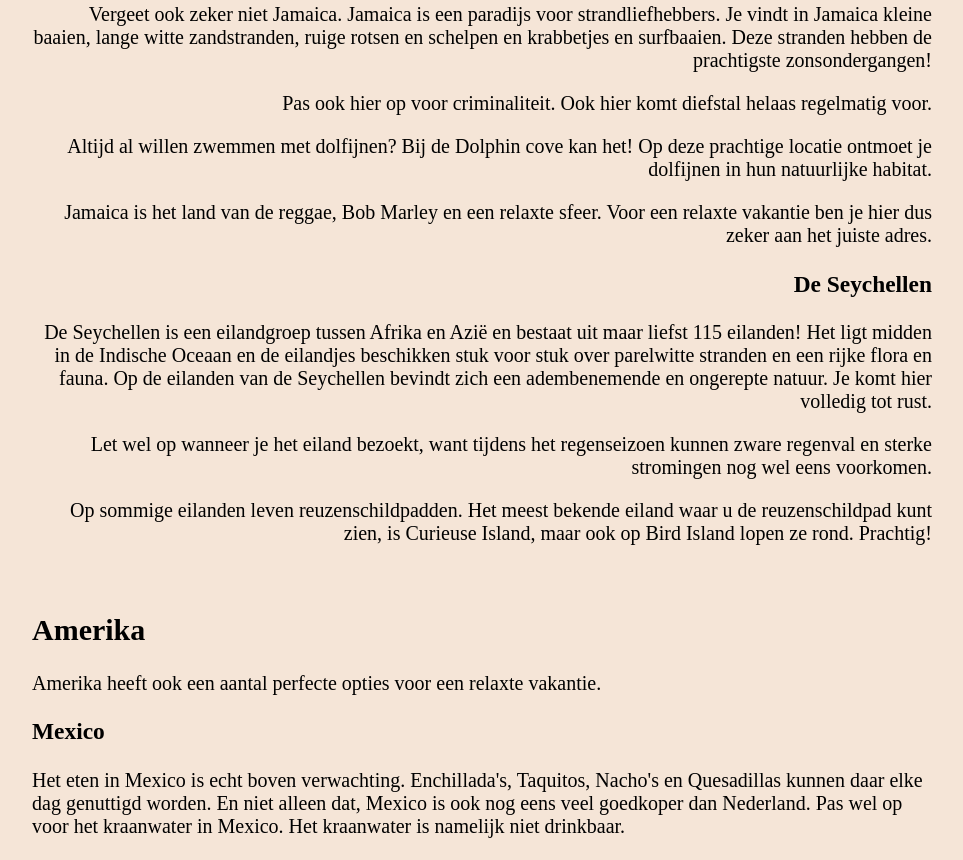
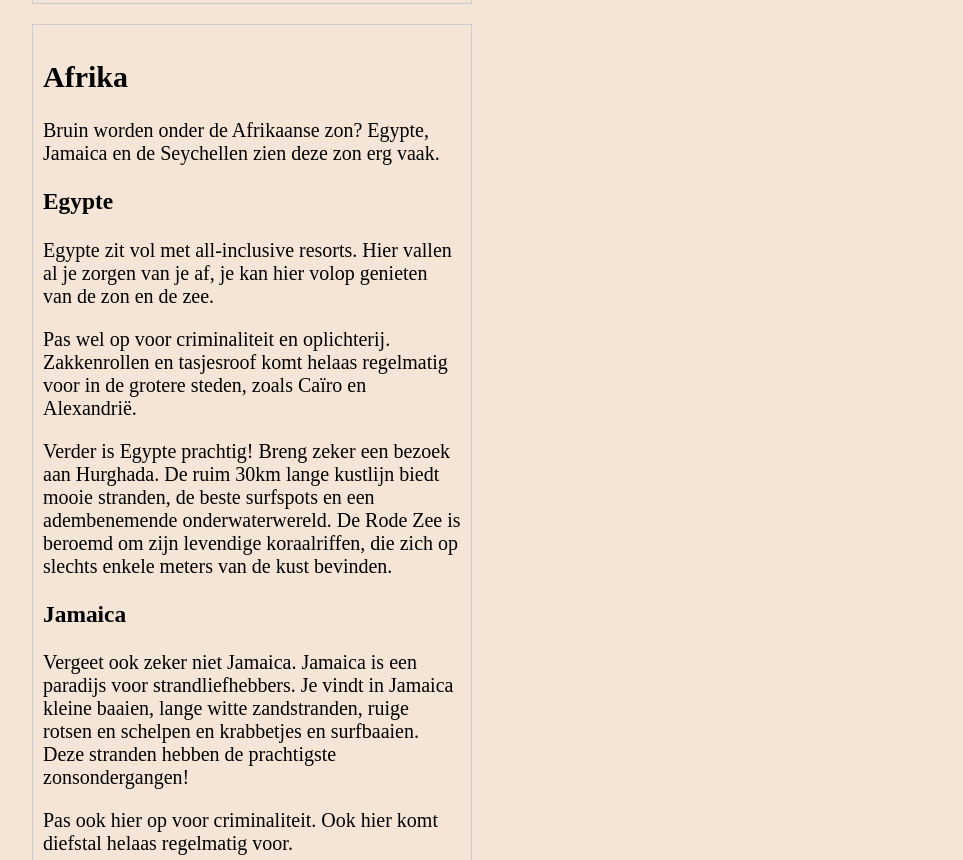
Before and after one commit to DayaJansen/ReisKompas, a plain HTML site: page Relaxvakanties.html in a window 1280 px wide. Shown: the part 1940-2800 px from the top of the page, without its empty margins (158-1121 px from the left). Drawn offline with Linux system fonts and the light colour scheme.

Commit message:
tekst links rechts beter probeersel

```diff
--- a/Relaxvakanties.html
+++ b/Relaxvakanties.html
@@ -25,7 +25,8 @@
         <h1>Relaxte vakanties</h1>
         <p>Even zin in lekker relaxen onder zon? Bekijk dan zeker deze landen voor jouw volgende vakantie.</p>
 
-        <div class="europa">
+        <div class="container_relaxvakanties">
+            <div>
                 <h2>Europa</h2>
                 <p>Op zoek naar een relaxte vakantie, maar niet te ver van huis? Bezoek Kreta of Cyprus!</p>
                 <h3>Kreta</h3>
@@ -39,7 +40,7 @@
                 <p>Op het eiland schijnt de zon jaarlijks zo'n 340 dagen. De perfecte bestemming voor een relaxte vakantie dus!</p>
             </div>
             <br>
-        <div class="afrika">
+            <div>
                 <h2>Afrika</h2>
                 <p>Bruin worden onder de Afrikaanse zon? Egypte, Jamaica en de Seychellen zien deze zon erg vaak.</p>
                 <h3>Egypte</h3>
@@ -57,7 +58,7 @@
                 <p>Op sommige eilanden leven reuzenschildpadden. Het meest bekende eiland waar u de reuzenschildpad kunt zien, is Curieuse Island, maar ook op Bird Island lopen ze rond. Prachtig!</p>
             </div>
             <br>
-        <div class="amerika">
+            <div>
                 <h2>Amerika</h2>
                 <p>Amerika heeft ook een aantal perfecte opties voor een relaxte vakantie.</p>
                 <h3>Mexico</h3>
@@ -66,7 +67,7 @@
                 <p>Kortom, Mexico is een topbestemming voor een relaxte vakantie door de haar bounty-stranden met hangmatten en helderblauw water.</p>
             </div>
             <br>
-        <div class="azie">
+            <div>
                 <h2>Azië</h2>
                 <p>Wil je liever naar Azië? Dan is Thailand ook een zeer goede optie.</p>
                 <h3>Thailand</h3>
@@ -74,6 +75,7 @@
                 <p>Naast de zee zijn er nog veel meer opties om lekker te baden. In de omgeving van het bergdorpje Pai bevinden zich een aantal warmwaterbronnen. Het water is helder en de temperatuur schommelt tussen de 34 en 38 graden. Heerlijk relaxen dus!</p>
                 <p>Pas wel op voor het verkeer in Thailand. Het verkeer is namelijk enorm chaotisch en dat kan gevaarlijke situaties opleveren.</p>
             </div>
+        </div>
     </main>
     <footer>
         <p>&copy; 2025 ReisKompas</p>
--- a/style.css
+++ b/style.css
@@ -103,18 +103,13 @@ footer {
 }
 
 /*Relaxvakanties pagina*/
-.europa {
-    text-align: left;
+.container_relaxvakanties {
+    display: grid;
+    grid-template-columns: 1fr 1fr; /*twee kolommen*/
+    gap: 20px; /*ruimte tussen de blokken*/
 }
 
-.afrika {
-    text-align: right;
+.container_relaxvakanties > div {
+    border: 1px solid #ccc;
+    padding: 10px;
 }
-
-.amerika {
-    text-align: left;
-}
-
-.azie {
-     text-align: right;
-}
```
Lines whose indentation alone changed are shown as unchanged.
